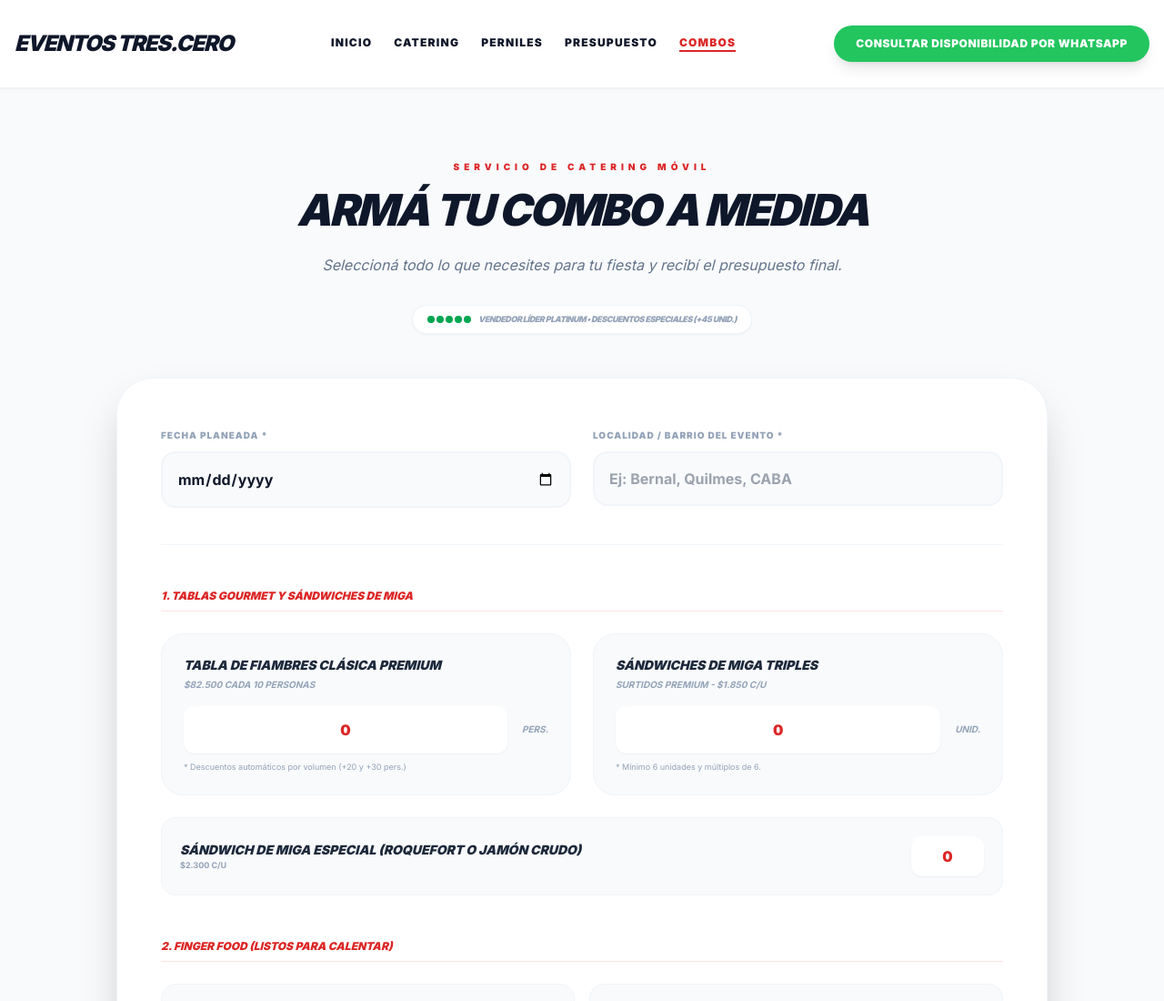
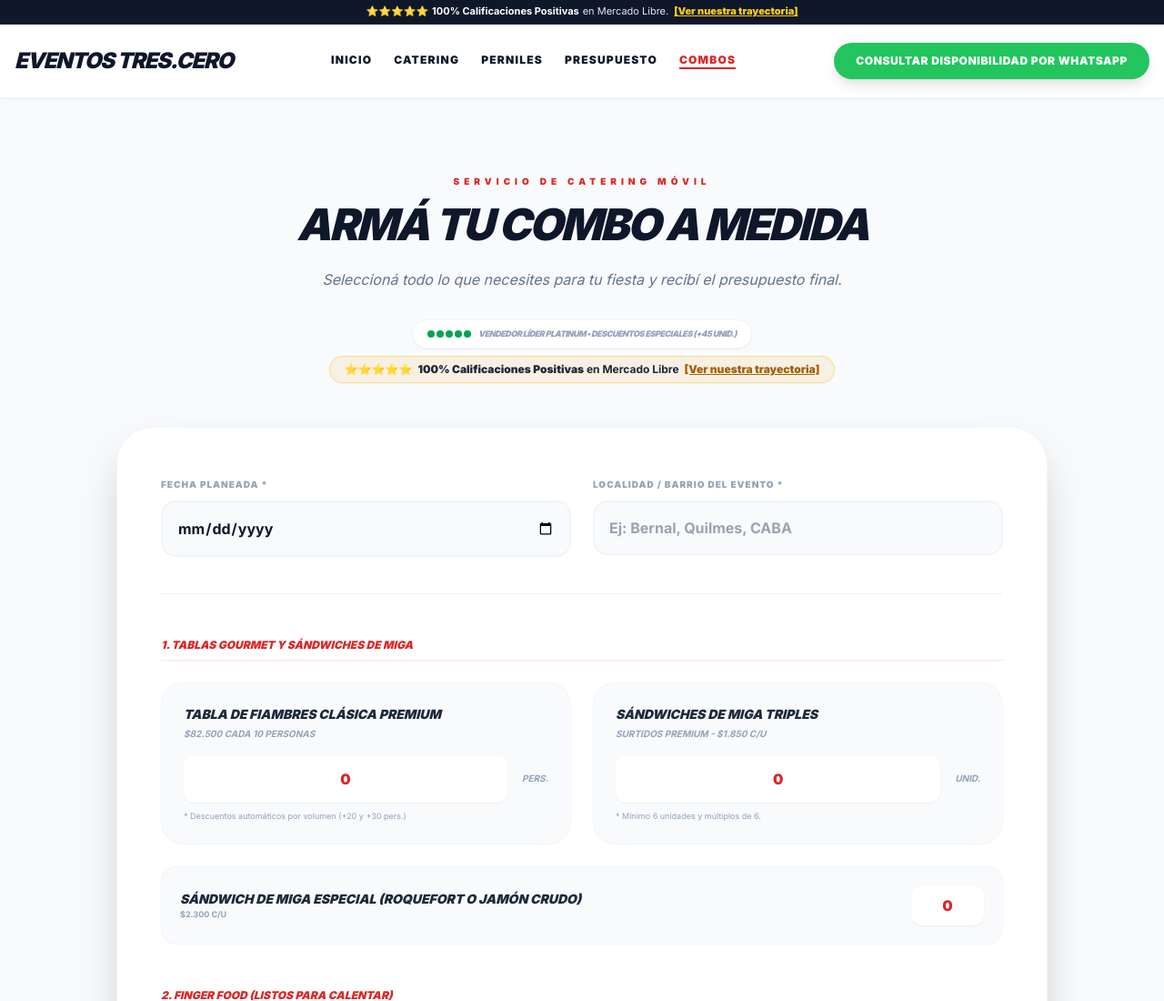
Before and after one commit to Ezequilmes/Eventos3.0, a plain HTML site: page arma-tu-combo/index.html in a window 1280 px wide. Shown: the top 1100 px of the page at 91% size. Drawn offline with nearby package versions, Linux system fonts and the light colour scheme.

Commit message:
Add subtle Mercado Libre trust ribbon (100% positive ratings) to top fixed navigation and inline badges

```diff
--- a/arma-tu-combo/index.html
+++ b/arma-tu-combo/index.html
@@ -130,7 +130,17 @@
 
     <!-- Navegación -->
     <nav class="fixed w-full z-50 bg-white/95 backdrop-blur-md shadow-sm border-b border-slate-100">
-        <div class="max-w-7xl mx-auto px-4 h-20 md:h-24 flex justify-between items-center w-full">
+        <!-- Banner Superior Mercado Libre -->
+        <div class="bg-slate-900 text-slate-200 text-[9px] sm:text-[11px] py-1.5 px-3 text-center font-medium border-b border-slate-800 flex items-center justify-center gap-1 leading-tight flex-wrap">
+            <span class="text-amber-400">⭐⭐⭐⭐⭐</span>
+            <span class="font-bold text-white">100% Calificaciones Positivas</span>
+            <span>en Mercado Libre.</span>
+            <a href="https://listado.mercadolibre.com.ar/_CustId_93900446" target="_blank" rel="noopener" class="text-yellow-400 font-black underline hover:text-yellow-300 transition ml-0.5">
+                [Ver nuestra trayectoria]
+            </a>
+        </div>
+
+        <div class="max-w-7xl mx-auto px-4 h-16 md:h-20 flex justify-between items-center w-full">
             <a href="../" class="flex items-center group">
                 <span class="text-xl md:text-2xl font-black italic tracking-tighter text-slate-900 uppercase group-hover:text-red-600 transition">Eventos Tres.Cero</span>
             </a>
@@ -151,7 +161,7 @@
     </nav>
 
     <!-- Spacer para el nav fixed -->
-    <div class="h-20 md:h-24"></div>
+    <div class="h-24 md:h-28"></div>
 
     <!-- CONTENEDOR PRINCIPAL -->
     <main class="py-12 md:py-20 px-4">
@@ -163,7 +173,8 @@
                 <p class="mt-6 text-slate-500 font-medium italic">Seleccioná todo lo que necesites para tu fiesta y recibí el presupuesto final.</p>
 
                 <!-- Trust Seal Inicial -->
-                <div class="mt-8 flex items-center justify-center gap-2 bg-white border border-slate-100 py-2 px-4 rounded-full w-fit mx-auto shadow-sm">
+                <div class="mt-8 flex flex-col items-center justify-center gap-2">
+                    <div class="flex items-center justify-center gap-2 bg-white border border-slate-100 py-2 px-4 rounded-full w-fit shadow-sm">
                         <span class="flex gap-0.5">
                             <span class="w-2 h-2 rounded-full bg-[#00a650]"></span>
                             <span class="w-2 h-2 rounded-full bg-[#00a650]"></span>
@@ -172,6 +183,13 @@
                             <span class="w-2 h-2 rounded-full bg-[#00a650]"></span>
                         </span>
                         <span class="text-[9px] font-black uppercase text-slate-400 tracking-tighter italic">Vendedor Líder Platinum • Descuentos Especiales (+45 unid.)</span>
+                    </div>
+
+                    <a href="https://listado.mercadolibre.com.ar/_CustId_93900446" target="_blank" rel="noopener" class="inline-flex items-center gap-1.5 bg-amber-500/10 hover:bg-amber-500/20 text-slate-800 border border-amber-300/60 px-4 py-1.5 rounded-full text-[10px] sm:text-xs font-bold transition shadow-sm">
+                        <span class="text-amber-500">⭐⭐⭐⭐⭐</span>
+                        <span><strong>100% Calificaciones Positivas</strong> en Mercado Libre</span>
+                        <span class="underline text-yellow-700 font-black">[Ver nuestra trayectoria]</span>
+                    </a>
                 </div>
             </div>
 
```
Also changed, not shown: index.html (+11 -1 lines), perniles/index.html (+11 -1 lines), presupuesto-online/index.html (+12 -2 lines). Lines whose indentation alone changed are shown as unchanged.
